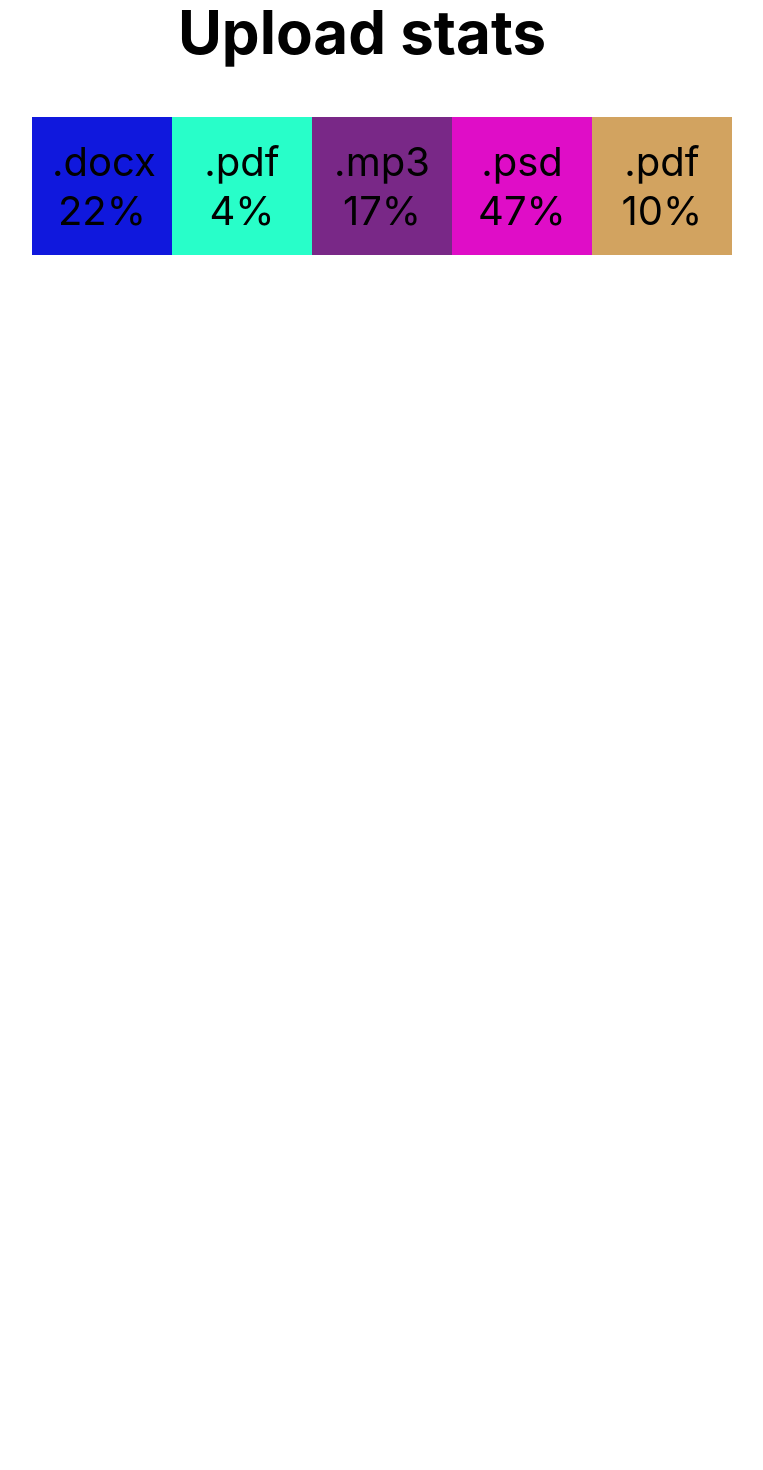
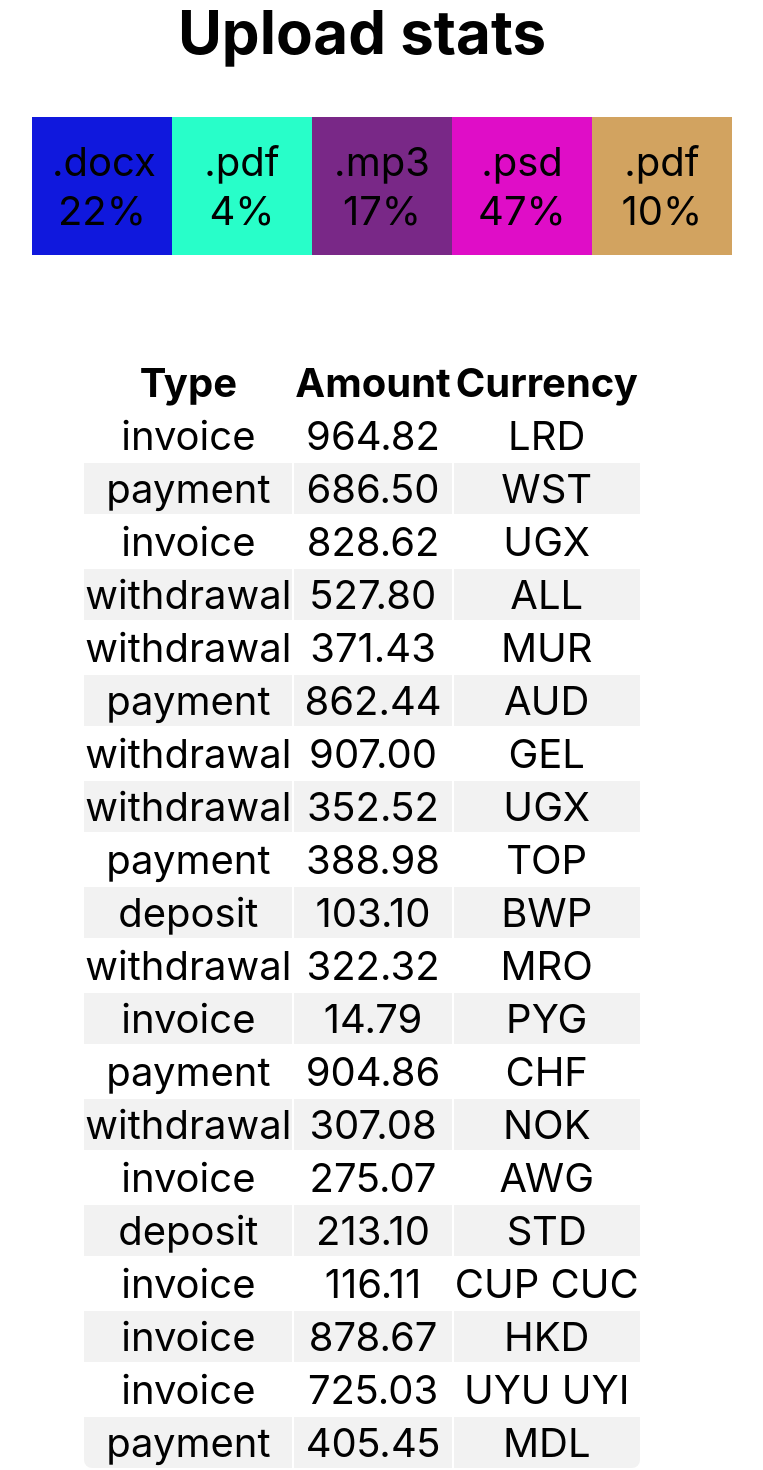
Before and after one commit to Thebrefff/goit-react-hw-01-components, a React (Create React App) app in the folder my-app/: page / in a window 1280 px wide. Shown: the part 847-2317 px from the top of the page, without its empty margins (278-1041 px from the left). Before the commit the page ends 1102 px from the top, so only its background shows below. Built offline with nearby package versions, Linux system fonts and the light colour scheme.

Commit message:
transactions - done

```diff
--- a/my-app/src/components/App.jsx
+++ b/my-app/src/components/App.jsx
@@ -1,12 +1,12 @@
 import user from '../data/user.json';
 import data from '../data/data.json';
 // import friends from 'data/friends.json';
-// import transactions from 'data/transactions.json';
+import transactions from '../data/transactions.json';
 
 import { Profile } from './profile/Profile';
 import { Statistics } from './statistics/Statistics';
 // import { FriendList } from 'components/friendList/FriendList';
-// import { TransactionHistory } from 'components/transactionHistory/TransactionHistory';
+import { TransactionHistory } from './transactionHistory/TransactionHistory';
 
 export const App = () => {
   return (
@@ -34,7 +34,7 @@
 
       {/* <FriendList friends={friends} /> */}
 
-      {/* <TransactionHistory items={transactions} /> */}
+      <TransactionHistory items={transactions} />
     </div>
   );
 };
--- /dev/null
+++ b/my-app/src/components/transactionHistory/TransactionHistory.jsx
@@ -0,0 +1,38 @@
+import PropTypes from 'prop-types';
+
+import css from './TransactionHistory.module.css';
+
+export const TransactionHistory = ({ items }) => {
+  return (
+    <table className={css.transHistory}>
+      <thead>
+        <tr>
+          <th>Type</th>
+          <th>Amount</th>
+          <th>Currency</th>
+        </tr>
+      </thead>
+
+      <tbody>
+        {items.map(item => (
+          <tr className={css.row} key={item.id}>
+            <td className={css.transData}>{item.type}</td>
+            <td className={css.transData}>{item.amount}</td>
+            <td className={css.transData}>{item.currency}</td>
+          </tr>
+        ))}
+      </tbody>
+    </table>
+  );
+};
+
+TransactionHistory.propTypes = {
+  items: PropTypes.arrayOf(
+    PropTypes.shape({
+      id: PropTypes.string.isRequired,
+      type: PropTypes.string.isRequired,
+      amount: PropTypes.string.isRequired,
+      currency: PropTypes.string.isRequired,
+    })
+  ).isRequired,
+};
--- /dev/null
+++ b/my-app/src/components/transactionHistory/TransactionHistory.module.css
@@ -0,0 +1,19 @@
+.transHistory {
+  margin: 100px auto 0 auto;
+}
+
+.columnHeader:first-child {
+  border-radius: 0.5rem 0 0 0;
+}
+.columnHeader:last-child {
+  border-radius: 0 0.5rem 0 0;
+}
+.row:last-child .transData:first-child {
+  border-radius: 0 0 0 0.5rem;
+}
+.row:last-child .transData:last-child {
+  border-radius: 0 0 0.5rem 0;
+}
+.row:nth-child(even) {
+  background-color: #f2f2f2;
+}
```
